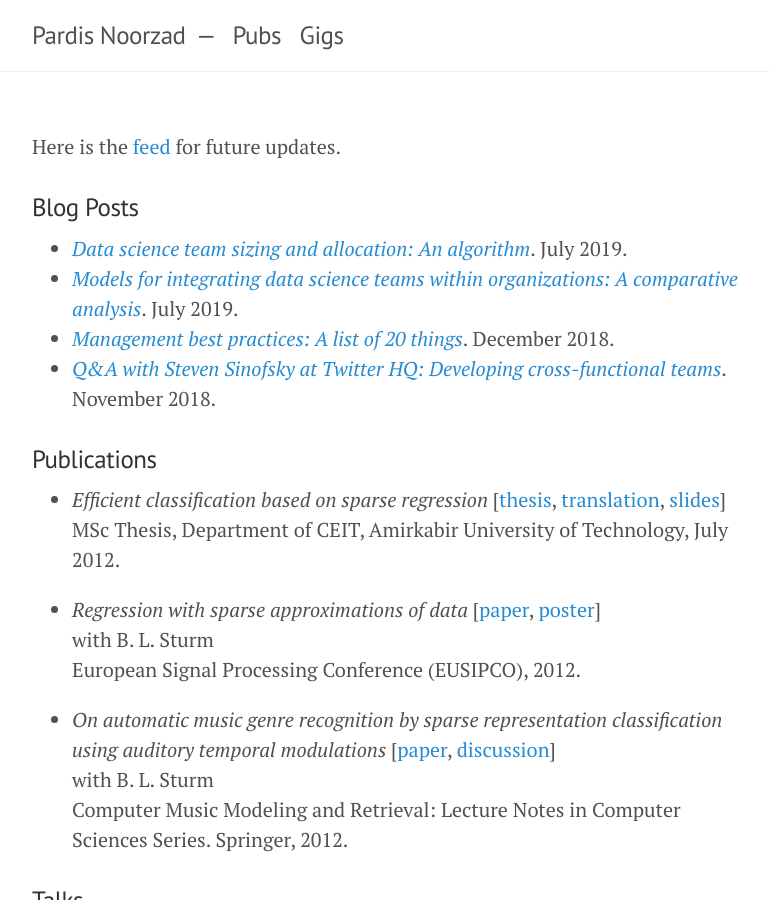
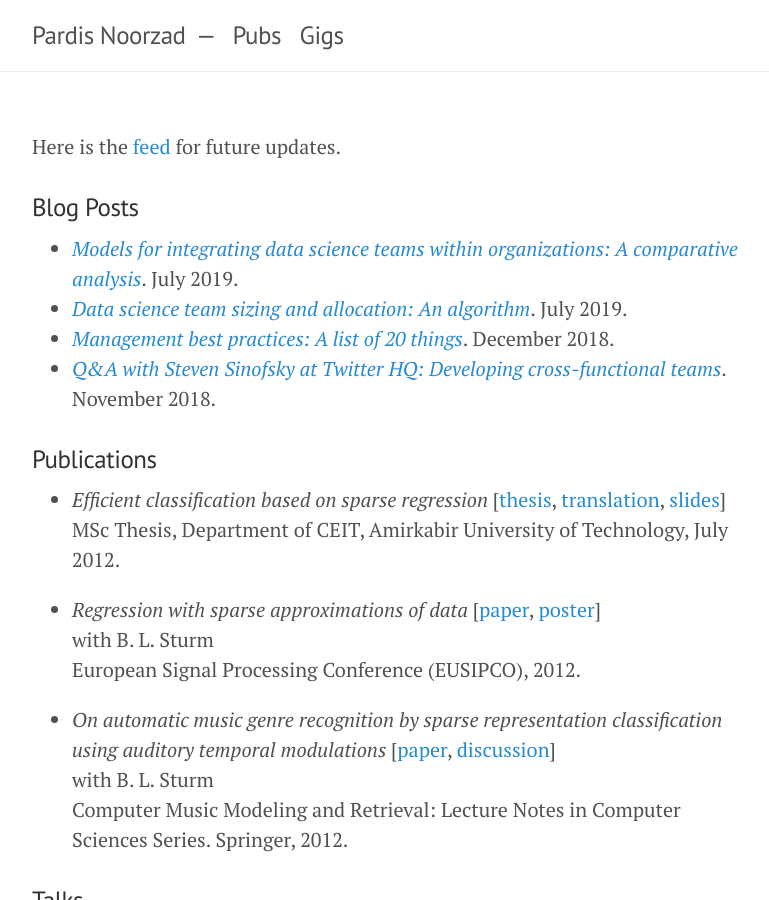
Before and after one commit to djpardis/djpardis.github.io, a Jekyll site: the page built from pubs.md, in a window 1280 px wide and 900 px high. Shown: the whole window, without its empty margins (248-1017 px from the left). Built offline with Jekyll 4.4.1, drawn with Linux system fonts in a browser that asks for light colours.

Commit message:
Revert ordering change

```diff
--- a/pubs.md
+++ b/pubs.md
@@ -18,8 +18,8 @@ Here is the [feed](../atom.xml) for future updates.
 
 <h3>Blog Posts</h3>
 
+- <em><a href="https://medium.com/@djpardis/models-for-integrating-data-science-teams-within-organizations-7c5afa032ebd" target="_blank">Models for integrating data science teams within organizations: A comparative analysis</a></em>. July 2019.
 - <em><a href="https://medium.com/@djpardis/recommendations-for-data-science-team-sizing-and-allocation-strategy-a38f943638e5" target="_blank">Data science team sizing and allocation: An algorithm</a></em>. July 2019.
-- <em><a href="https://medium.com/@djpardis/models-for-integrating-data-science-teams-within-organizations-7c5afa032ebd" target="_blank">Models for integrating data science teams within organizations: A comparative analysis</a></em>. July 2019.
 - <em><a href="https://medium.com/@djpardis/management-and-coaching-best-practices-as-a-list-of-n-things-7a6d9c7f0fa5" target="_blank">Management best practices: A list of 20 things</a></em>. December 2018.
 - <em><a href="https://medium.com/@djpardis/q-a-with-steven-sinofsky-at-twitter-hq-a658ca5db953" target="_blank">Q&A with Steven Sinofsky at Twitter HQ: Developing cross-functional teams</a></em>. November 2018.
 
```
